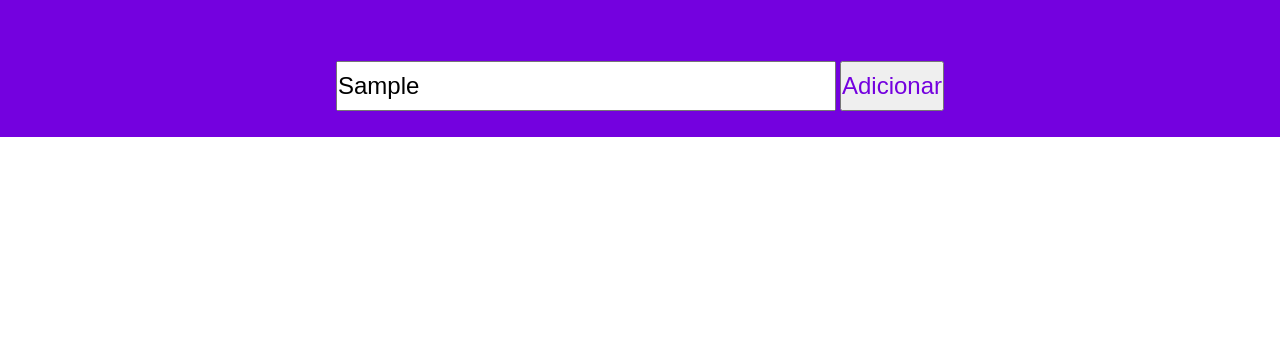
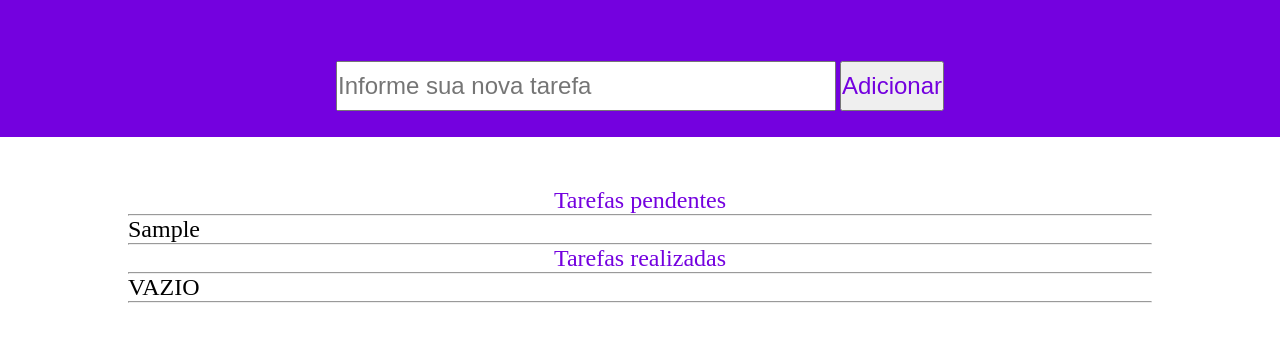
Before and after one commit to Luanfv/lista-tarefas, a plain HTML site: page index.html in a window 1280 px wide. Both pictures are taken after typing "Sample" into the empty fields and a click on the button "Adicionar". Shown: the part 197-538 px from the top of the page. Drawn offline with Linux system fonts and the light colour scheme.

Commit message:
Foi desenvolvido a logica JavaScript para adicionar e mostrar na tela a lista de tarefas

```diff
--- /dev/null
+++ b/css/main.css
@@ -0,0 +1,23 @@
+.escapamento50px{
+    height: 50px;
+}
+
+#principal{
+    margin: auto;
+    width: 80%;
+}
+
+.titulo_tarefas{
+    text-align: center;
+    font-size: 1.5em;
+    color: #7401DF
+}
+
+.tarefas{
+    color: black;
+    text-align: left;
+}
+
+li{
+    list-style-type: none;
+}
--- a/index.html
+++ b/index.html
@@ -3,6 +3,7 @@
         <meta charset="utf-8">
         <title>Listagem de tarefas</title>
         <link href="css/header.css" rel="stylesheet">
+        <link href="css/main.css" rel="stylesheet">
     </head>
 
     <body>
@@ -18,8 +19,30 @@
                 <input type="text" id="input" placeholder="Informe sua nova tarefa">
                 <button id="button">Adicionar</button>
            </div>
+        </header>
 
-        </header>
+        <div class="escapamento50px"></div>
+
+        <main id="principal">
+            <div class="titulo_tarefas">
+                Tarefas pendentes
+                <hr>
+                <ul class="tarefas">
+                    <li>VAZIO</li>
+                </ul>
+                <hr>
+            </div>
+
+
+            <div class="titulo_tarefas">
+                Tarefas realizadas
+                <hr>
+                <ul class="tarefas">
+                    <li>VAZIO</li>
+                </ul>
+                <hr>
+            </div>
+        </main>
 
     </body>
 </html>
--- a/js/logica.js
+++ b/js/logica.js
@@ -0,0 +1,28 @@
+var elementInput = document.querySelector("#menu #add #input")
+var elementButton = document.querySelector("#menu #add #button")
+var containerPendent = document.querySelector("#principal .titulo_tarefas .tarefas")
+var tasksList = []
+
+elementButton.onclick = createTask
+
+function createTask(){
+    if(elementInput.value == '' || elementInput.value == null){
+        return;
+    }
+
+    tasksList.push(elementInput.value)
+    elementInput.value = ''
+    viewTasks()
+}
+
+function viewTasks(){
+    containerPendent.innerHTML = ''
+
+    for(list of tasksList){
+        var elementNew = document.createElement("li")
+        elementNew.setAttribute("class", "tarefas")
+        elementNew.appendChild(document.createTextNode(list))
+
+        containerPendent.appendChild(elementNew)
+    }
+}
```
